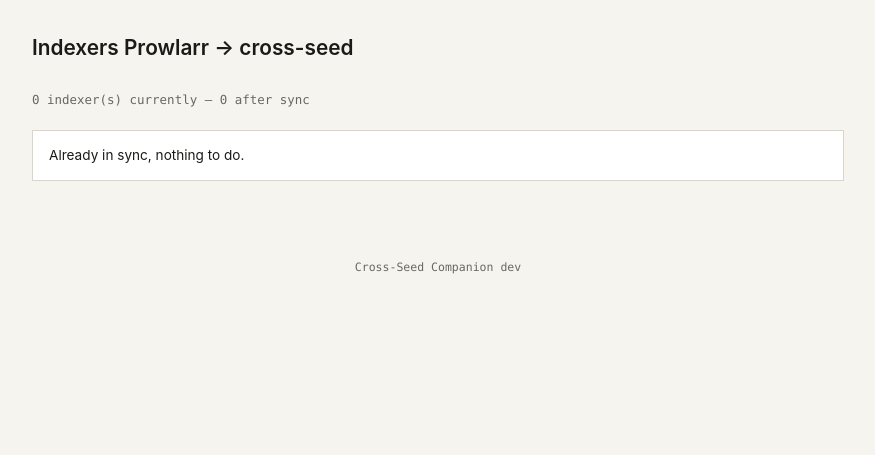
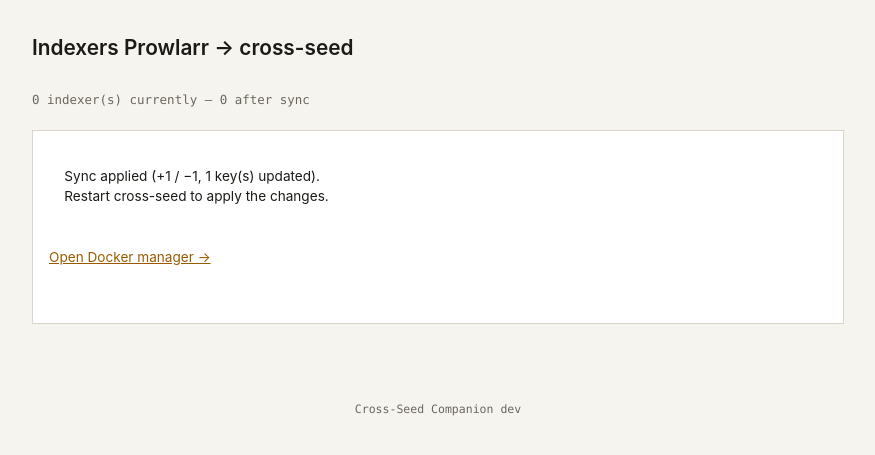
Before and after one commit to exoenjoi/cross-seed-companion, a FastAPI app: template app/templates/sync.html in a window 1280 px wide. Shown: the part 49-504 px from the top of the page, without its empty margins (202-1077 px from the left). Run offline with FastAPI, Linux system fonts and the light colour scheme; the template is opened without the code that fills it: most values are stand-ins (such as "Sample title", 1, 10 or a date in 2020); parts of the project's set-up code (start-up, migrations or seed data) failed here and were passed over.

Commit message:
fix: refresh /sync tables after applying instead of showing the old diff
Co-Authored-By: Claude Opus 5.5 <noreply@anthropic.com>

```diff
--- a/app/routers/sync.py
+++ b/app/routers/sync.py
@@ -52,9 +52,11 @@ def sync_apply(request: Request):
     settings = request.app.state.settings
     prowlarr = request.app.state.prowlarr_client
     try:
-        preview = apply_sync(prowlarr, settings)
+        applied = apply_sync(prowlarr, settings)
+        # Re-read config.js so the tables show what is now on disk, not the pre-apply diff.
+        preview = compute_sync_preview(prowlarr, settings)
     except (TorznabBlockError, OSError, httpx.HTTPError, ValueError) as exc:
         return templates.TemplateResponse(request, "_error.html", {"message": str(exc)})
     return templates.TemplateResponse(
-        request, "_sync_result.html", {"preview": preview, "applied": True, "settings": settings}
+        request, "_sync_result.html", {"preview": preview, "applied": applied, "settings": settings}
     )
--- a/app/templates/_sync_result.html
+++ b/app/templates/_sync_result.html
@@ -94,15 +94,16 @@
   });
 })();
 </script>
-{% if preview.current_urls == preview.new_urls %}
-  <p class="notice">Already in sync, nothing to do.</p>
-{% elif applied %}
+{% if applied and applied.current_urls != applied.new_urls %}
   <p class="notice">
-    Sync applied. Restart cross-seed to apply the changes.
+    Sync applied (+{{ applied.added | length }} / −{{ applied.removed | length }}{% if applied.rekeyed %}, {{ applied.rekeyed | length }} key(s) updated{% endif %}).
+    Restart cross-seed to apply the changes.
     {% if settings.docker_manager_url %}
       <br><a href="{{ settings.docker_manager_url }}" target="_blank" rel="noopener">Open Docker manager →</a>
     {% endif %}
   </p>
+{% elif preview.current_urls == preview.new_urls %}
+  <p class="notice">Already in sync, nothing to do.</p>
 {% else %}
   <div class="actions">
     <form hx-post="/sync/apply" hx-target="#sync-result" hx-confirm="Confirm sync?" hx-disabled-elt="find button">
```
Also changed, not shown: tests/test_sync_routes.py (+29 -0 lines).
